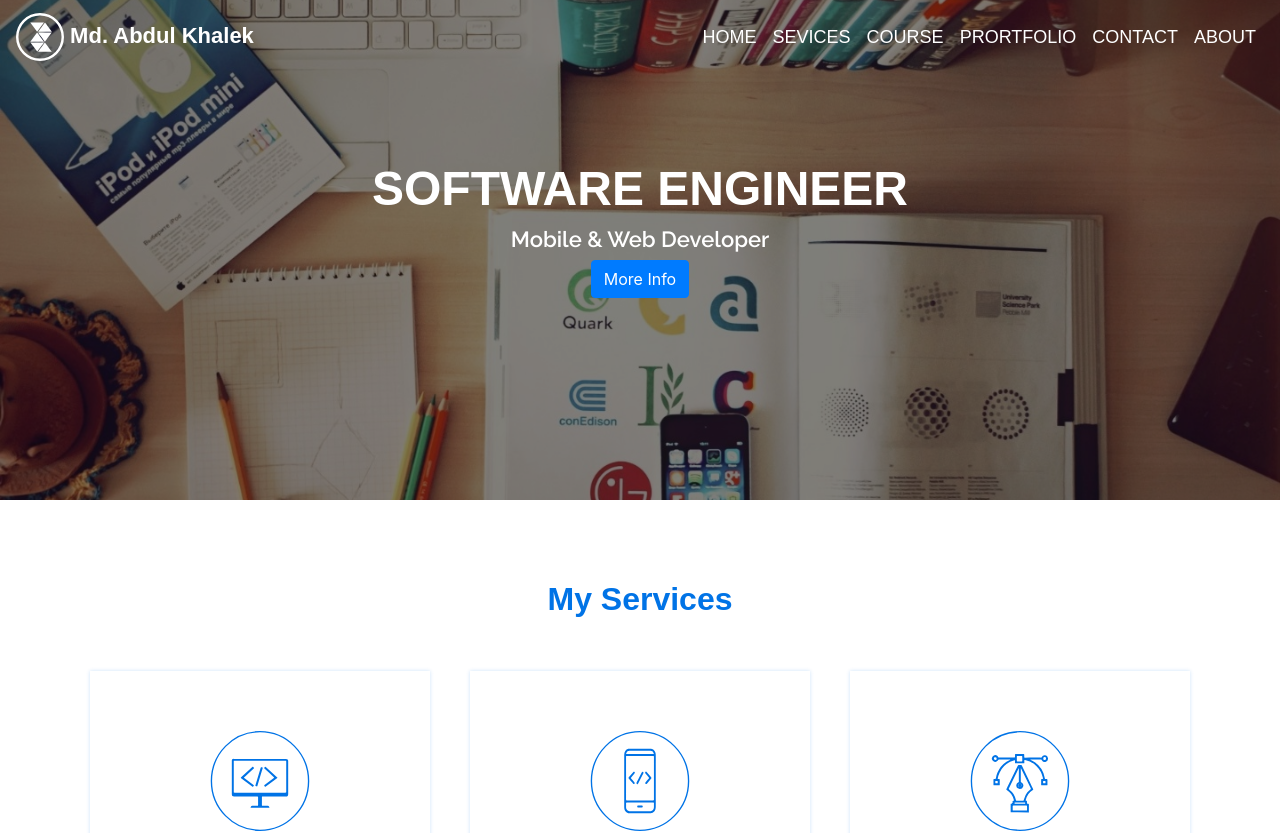
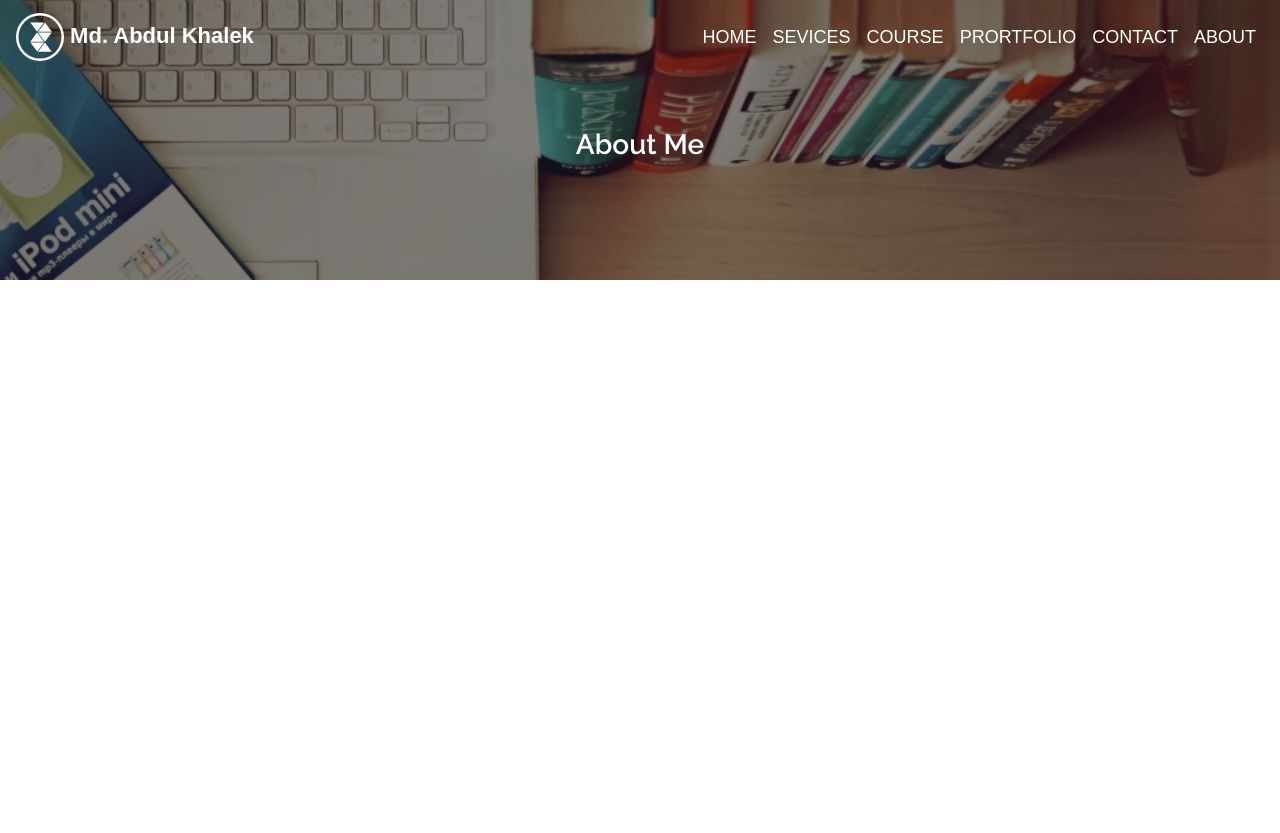
Before and after one commit to A-Khalek/ReactjsProject, a React (Create React App) app: page /about in a window 1280 px wide. Shown: the top 833 px of the page. After the commit the page ends 800 px from the top, so only its background shows below. Built offline with nearby package versions, Linux system fonts and the light colour scheme.

Commit message:
topPage content
add css for topPage content

```diff
--- a/src/App.js
+++ b/src/App.js
@@ -1,10 +1,14 @@
 import React from 'react';
 import HomePage from "./pages/HomePage";
+import PageTop from "./component/PageTop/PageTop";
+import TopNavigation from "./component/topNavigation/TopNavigation";
 
 function App() {
   return (
     <div >
-      <HomePage/>
+        <TopNavigation/>
+        <PageTop pageTitle="About Me"/>
+      {/*<HomePage/>*/}
     </div>
   );
 }
--- a/src/asset/css/custom.css
+++ b/src/asset/css/custom.css
@@ -284,3 +284,29 @@
     color: #2B2B2B;
     text-decoration: none;
 }
+
+
+.topPageBanner{
+    background-image: url("../image/banner.jpg");
+    min-height: 280px;
+    background-attachment:fixed;
+    background-repeat: no-repeat;
+    background-size: cover;
+    background-position:center;
+}
+.topPageOverlay{
+    position: absolute;
+    min-height: 280px;
+    width: 100%;
+    background: rgba(0,0,0,0.5);
+}
+.topPageContent{
+    margin-top: 8rem;
+}
+
+.PageTitle{
+    font-family: 'Raleway',sans-serif;
+    font-weight: 600;
+    color: white;
+    font-size: 28px;
+}
--- /dev/null
+++ b/src/component/PageTop/PageTop.js
@@ -0,0 +1,24 @@
+import React, {Component, Fragment} from 'react';
+import {Col, Container, Row} from "react-bootstrap";
+
+class PageTop extends Component {
+    render() {
+        return (
+            <Fragment>
+                <Container fluid={true} className="topPageBanner p-0 text-center">
+                    <div className="topPageOverlay">
+                       <Container className="topPageContent ">
+                           <Row>
+                               <Col lg={12} md={12} sm={12}>
+                                   <h1 className="PageTitle">{this.props.pageTitle}</h1>
+                               </Col>
+                           </Row>
+                       </Container>
+                    </div>
+                </Container>
+            </Fragment>
+        );
+    }
+}
+
+export default PageTop;
```
